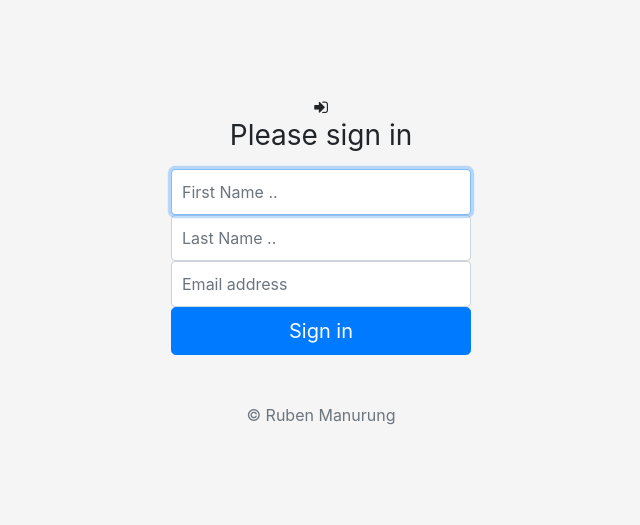
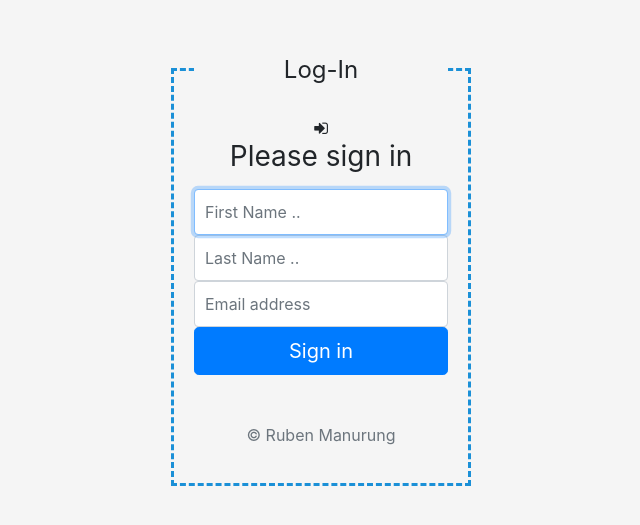
Before and after one commit to RubenManurung/Newsletter-SignUp, a website: page signup.html in a window 1280 px wide. Shown: the part 131-656 px from the top of the page, without its empty margins (319-959 px from the left). Drawn offline with nearby package versions, Linux system fonts and the light colour scheme.

Commit message:
modified signup.html

```diff
--- a/public/css/style.css
+++ b/public/css/style.css
@@ -11,6 +11,10 @@ body {
   padding-top: 40px;
   padding-bottom: 40px;
   background-color: #f5f5f5;
+}
+
+.card {
+  margin-left: 40%;
 }
 
 .form-signin {
@@ -47,3 +51,10 @@ body {
   border-top-left-radius: 0;
   border-top-right-radius: 0;
 }
+
+fieldset {
+  border-color: #1b90d7;
+  border-style: dashed;
+  border-width: 3px;
+  padding: 20px;
+}
--- a/signup.html
+++ b/signup.html
@@ -30,7 +30,15 @@
 </head>
 
 <body class="text-center">
+
+
+
   <form action="/" class="form-signin" method="post">
+    <fieldset>
+      <legend>
+        <captio>Log-In</captio>
+      </legend>
+
       <i class="fa fa-sign-in"></i>
       <h1 class="h3 mb-3 font-weight-normal">Please sign in</h1>
 
@@ -40,6 +48,7 @@
 
       <button class="btn btn-lg btn-primary btn-block" type="submit">Sign in</button>
       <p class="mt-5 mb-3 text-muted">&copy; Ruben Manurung</p>
+    </fieldset>
   </form>
 
 
```
Lines whose indentation alone changed are shown as unchanged.
